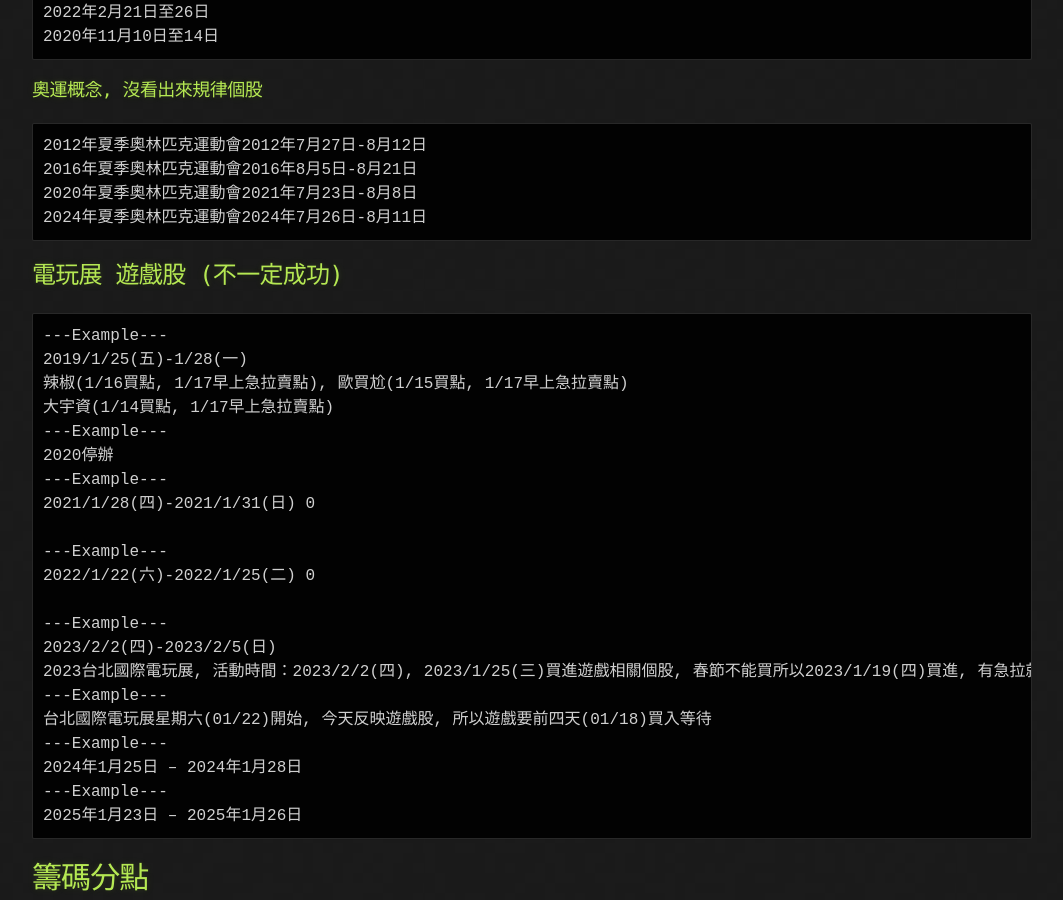
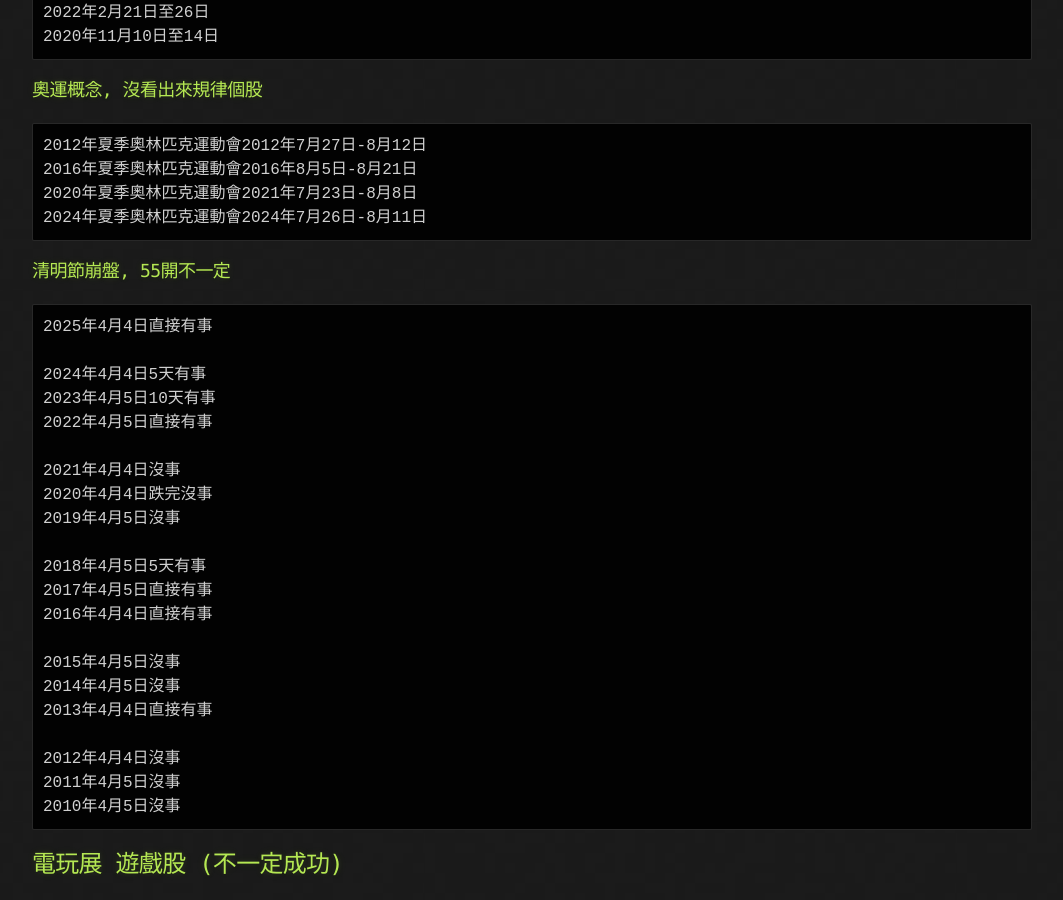
Before and after one commit to lepg5487/Stock_God, a Jekyll site: the page built from experience.md, in a window 1280 px wide and 900 px high, scrolled down 15670 px. Shown: the whole window, without its empty margins (108-1171 px from the left). Built offline with Jekyll 4.4.1, drawn with Linux system fonts in a browser that asks for light colours; our own code applies the rules of GitHub Pages for plain Markdown files.

Commit message:
Update experience.md

````diff
--- a/experience.md
+++ b/experience.md
@@ -615,6 +615,31 @@ GTI台灣電子遊戲機國際產業展"鈊象"
 2016年夏季奧林匹克運動會2016年8月5日-8月21日
 2020年夏季奧林匹克運動會2021年7月23日-8月8日
 2024年夏季奧林匹克運動會2024年7月26日-8月11日
+```
+
+### 清明節崩盤, 55開不一定
+```
+2025年4月4日直接有事
+
+2024年4月4日5天有事
+2023年4月5日10天有事
+2022年4月5日直接有事
+
+2021年4月4日沒事
+2020年4月4日跌完沒事
+2019年4月5日沒事
+
+2018年4月5日5天有事
+2017年4月5日直接有事
+2016年4月4日直接有事
+
+2015年4月5日沒事
+2014年4月5日沒事
+2013年4月4日直接有事
+
+2012年4月4日沒事
+2011年4月5日沒事
+2010年4月5日沒事
 ```
 
 ## 電玩展 遊戲股 (不一定成功)
````
